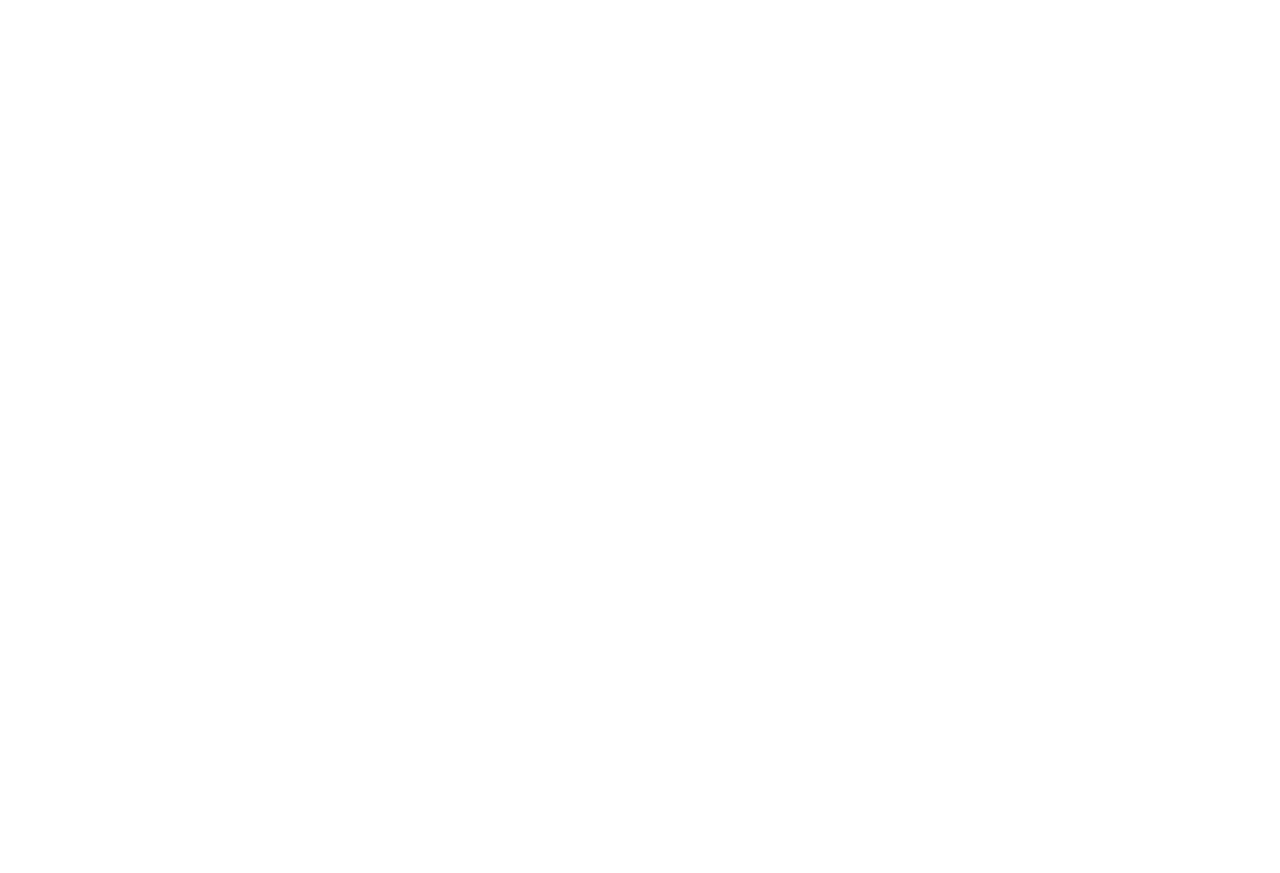
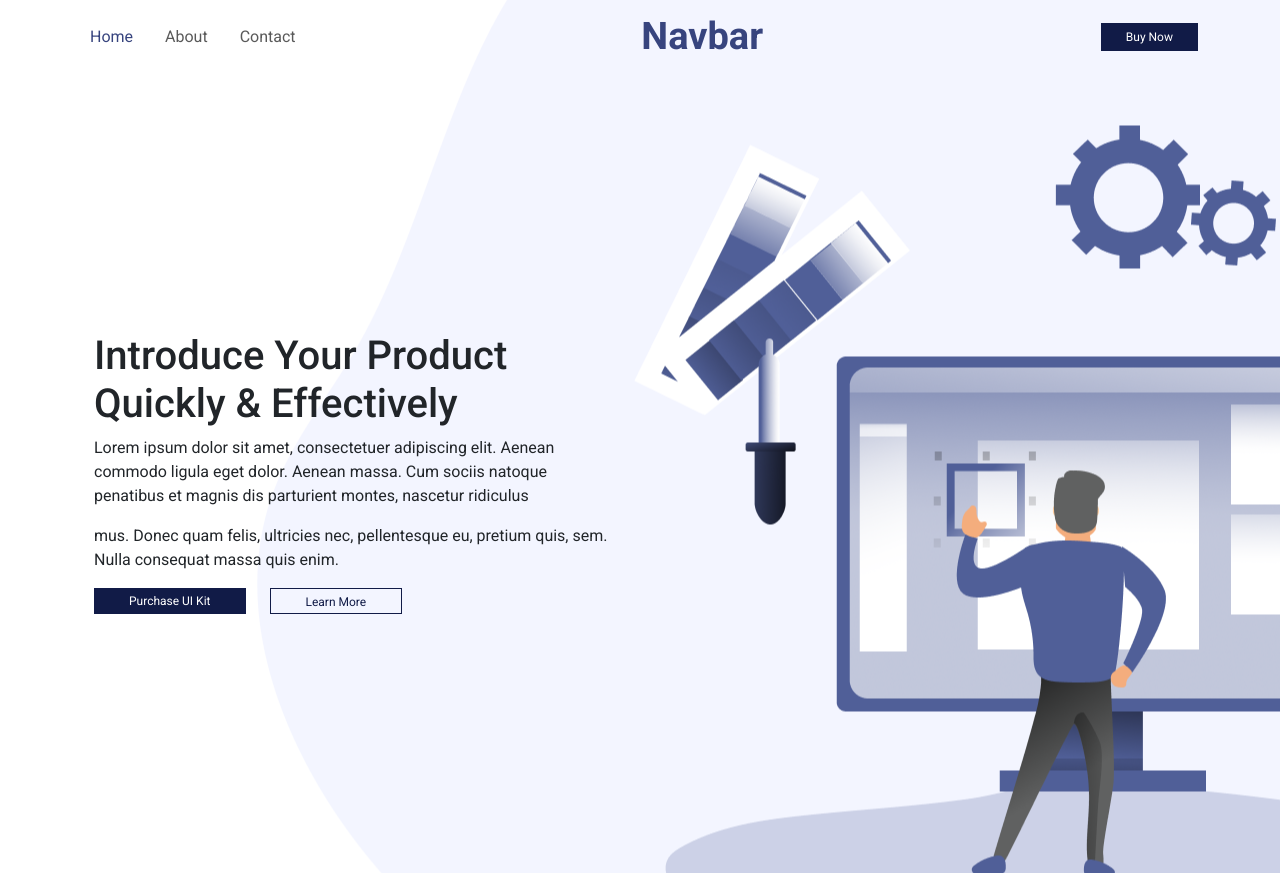
Before and after one commit to Tanmoy-Barua/landingPage1, a plain HTML site: page index.html in a window 1280 px wide. Before the commit the page ends 800 px from the top, so only its background shows below. Drawn offline with nearby package versions, Linux system fonts and the light colour scheme.

Commit message:
header larger device version complete

```diff
--- a/assets/css/style.css
+++ b/assets/css/style.css
@@ -0,0 +1,69 @@
+/* google fonts Roboto Fonts Added */
+@import url("https://fonts.googleapis.com/css2?family=Roboto:ital,wght@0,100;0,300;0,400;0,500;0,700;0,900;1,100;1,300;1,400;1,500;1,700;1,900&display=swap");
+
+body{
+    font-family: "Roboto", sans-serif;
+}
+/* common classes */
+.small-button{
+    display: flex;
+    background-color: #111B47;
+}
+.small-button a{
+    font-size: 12px;
+    padding: 5px 25px;
+    text-decoration: none;
+    color: white;
+    border-radius: 2%;
+}
+.large-button{
+    background-color: #111B47;
+}
+.large-button a{
+    font-size: 12px;
+    padding: 10px 35px;
+    text-decoration: none;
+    color: white;
+    border-radius: 2%;
+}
+.large-button-trasp{
+    border: 1px solid #111B47;
+}
+.large-button-trasp a{
+    padding: 10px 35px;
+    font-size: 12px;
+    text-decoration: none;
+    color: #111B47;
+    border-radius: 2%;
+}
+/* Header part start */
+header{
+    background-image: url("../images/designer_1.png");
+    background-repeat: no-repeat;
+    background-size: auto;
+    background-position: 100%;
+}
+.header-context{
+    max-width: 540px;
+    height: 100vh;
+    display: flex;
+    align-items: center;
+}
+/* override bootstrap style */
+.navbar-collapse{
+    flex-grow: unset;
+}
+.navbar-brand {
+    margin-right: 0;
+}
+
+.navbar-brand{
+    color: #37447E;
+    font-weight: 600;
+    font-size: 38px;
+}
+.navbar-nav .nav-link.active, .navbar-nav .nav-link.show, .nav-link:hover {
+    color: #37447E;
+}
+
+/* Header part ends */
--- a/index.html
+++ b/index.html
@@ -10,7 +10,51 @@
     <link rel="stylesheet" href="./assets/css/style.css">
 </head>
 <body>
+    <header>
+        <div class="container">
+                <nav class="navbar navbar-expand-lg">
+                <div class="collapse navbar-collapse" id="navbarSupportedContent">
+                    <ul class="navbar-nav">
+                      <li class="nav-item">
+                        <a class="nav-link active" aria-current="page" href="#">Home</a>
+                      </li>
+                      <li class="nav-item">
+                        <a class="nav-link mx-3" href="#">About</a>
+                      </li>
+                      <li class="nav-item">
+                        <a class="nav-link" href="#">Contact</a>
+                      </li>
+                    </ul>
+                  </div>
+                <div class="nav-heading mx-auto">
+                    <a class="navbar-brand" href="#">Navbar</a>
+                    <button class="navbar-toggler" type="button" data-bs-toggle="collapse" data-bs-target="#navbarSupportedContent" aria-controls="navbarSupportedContent" aria-expanded="false" aria-label="Toggle navigation">
+                      <span class="navbar-toggler-icon"></span>
+                    </button>
+                </div>
+                <div class="small-button">
+                    <a href="#">Buy Now</a>
+                </div>
+            </nav>
 
+            <div class="header-context">
+                    <div class="container">
+                  <h1>Introduce Your Product Quickly & Effectively</h1>
+                  <p>Lorem ipsum dolor sit amet, consectetuer adipiscing elit. Aenean commodo ligula eget dolor. Aenean massa. Cum sociis natoque penatibus et magnis dis parturient montes, nascetur ridiculus
+                  </p>
+                  <p>mus. Donec quam felis, ultricies nec, pellentesque eu, pretium quis, sem. Nulla consequat massa quis enim.</p>
+                  <div class="d-flex">
+                      <div class="large-button me-4">
+                          <a href="#">Purchase UI Kit</a>
+                      </div>
+                      <div class="large-button-trasp">
+                          <a href="#">Learn More</a>
+                      </div>
+                  </div>
+                </div>
+            </div>
+            </div>
+    </header>
     <!-- Bootstarp Js CDN -->
     <script src="https://cdn.jsdelivr.net/npm/bootstrap@5.3.3/dist/js/bootstrap.bundle.min.js"></script>
     <!-- Custom Js -->
```
Also changed, not shown: assets/images/designer_1.png (added), 3 other files.
